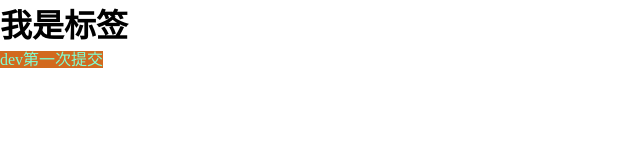
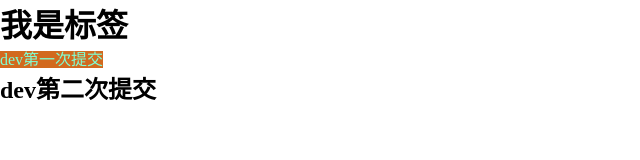
Before and after one commit to i-am-renbin/kunkun, a plain HTML site: page index.html in a window 1280 px wide. Shown: the whole page, without its empty margins (0-640 px from the left). Drawn offline with Linux system fonts and the light colour scheme.

Commit message:
dev2次提交h2标签

```diff
--- a/index.html
+++ b/index.html
@@ -10,5 +10,6 @@
 <body>
     <h1>我是标签</h1>
     <span>dev第一次提交</span>
+    <h2>dev第二次提交</h2>
 </body>
 </html>
```
